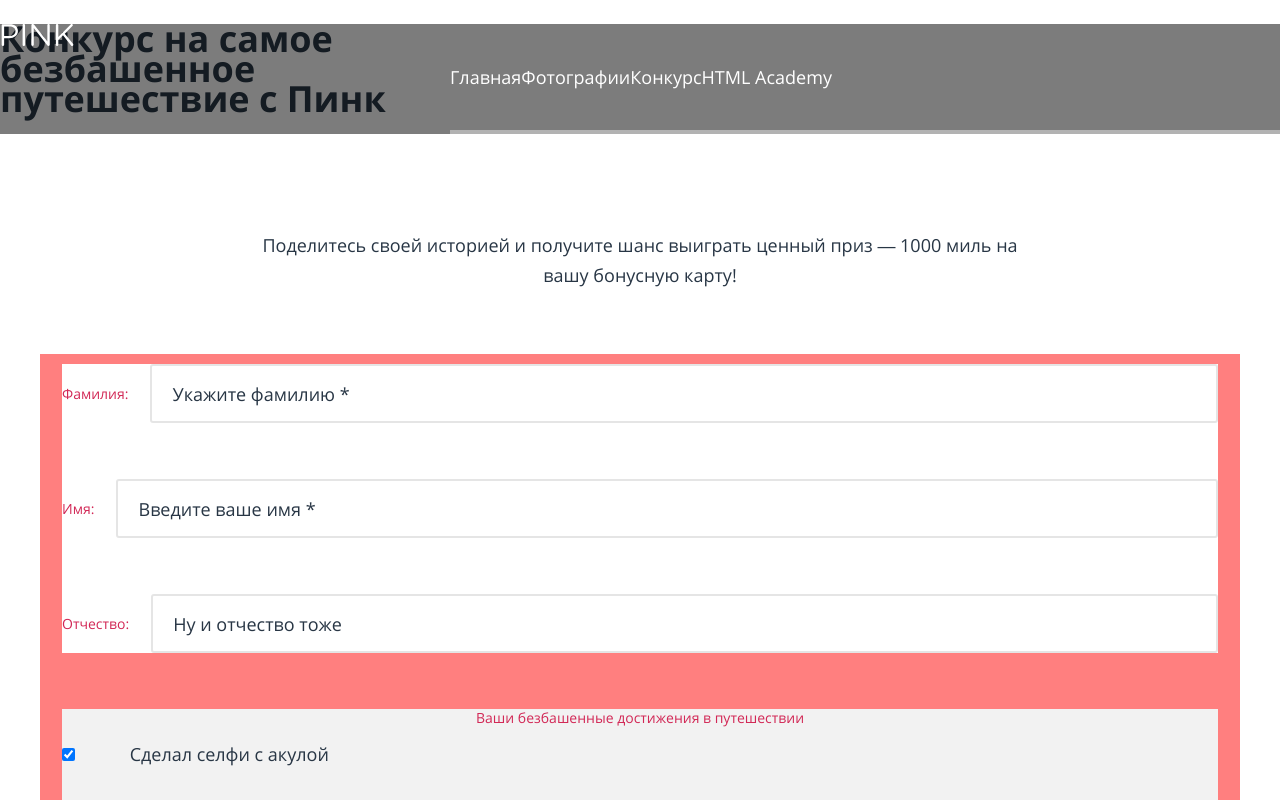
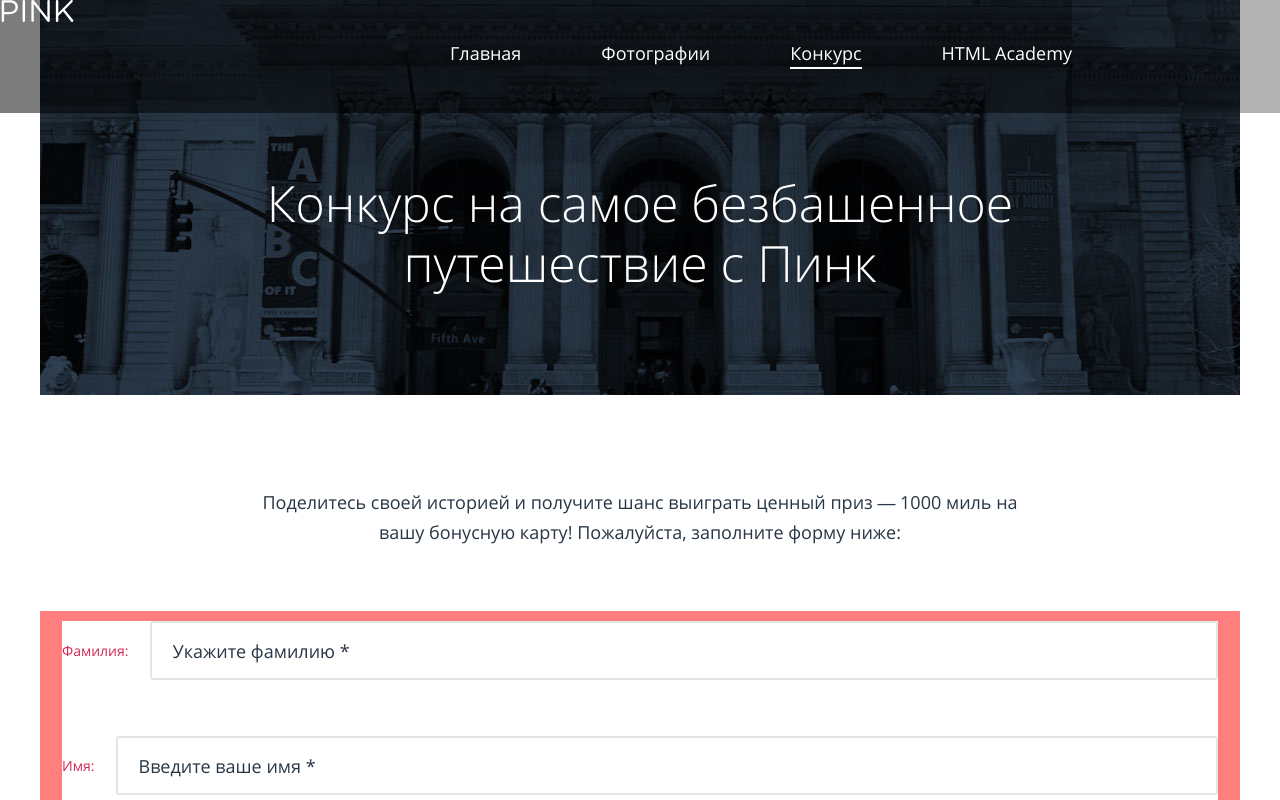
Before and after one commit to Somov-Eugene/982685-pink-17, a website: page source/form.html in a window 1280 px wide. Shown: the top 800 px of the page. Drawn offline with nearby package versions, Linux system fonts and the light colour scheme; files that its build step writes are made by us from their sources.

Commit message:
небольшие исправления в разметке

```diff
--- a/source/form.html
+++ b/source/form.html
@@ -13,31 +13,33 @@
       <a class="page-header__logo" href="index.html">
         <img class="page-header__logo-image" src="img/logo-pink-white-mobile.svg" width="75" height="22" alt="Логотип «Пинк»">
       </a>
-      <nav class="main-nav">
-        <button class="main-nav__toggle" type="button">Открыть меню</button>
-        <div class="main-nav__wrapper">
-          <ul class="main-nav__list site-list">
-            <li class="site-list__item">
+      <nav class="main-nav  main-nav--closed">
+        <button class="main-nav__toggle" type="button"><span class="visually-hidden">Открыть меню</span></button>
+        <ul class="main-nav__list">
+          <li class="main-nav__item">
             <a href="index.html">Главная</a>
           </li>
-            <li class="site-list__item">
+          <li class="main-nav__item">
             <a href="photo.html">Фотографии</a>
           </li>
-            <li class="site-list__item site-list__item--active">
+          <li class="main-nav__item  main-nav__item--active">
             <a>Конкурс</a>
           </li>
-            <li class="site-list__item">
+          <li class="main-nav__item">
             <a href="https://htmlacademy.ru">HTML Academy</a>
           </li>
         </ul>
-        </div>
       </nav>
     </header>
 
     <main class="page-main">
-      <h1 class="contest__title">Конкурс на самое<br> безбашенное<br> путешествие с Пинк</h1>
+      <header class="main-header">
+        <h1 class="main-header__title main-header__title--form">Конкурс на самое безбашенное путешествие с Пинк</h1>
+      </header>
 
-      <p class="contest__prize">Поделитесь своей историей и получите шанс выиграть ценный приз — 1000 миль на вашу бонусную карту!</p>
+      <p class="contest__prize">Поделитесь своей историей и получите шанс выиграть ценный приз — 1000 миль на вашу бонусную карту!
+        <span class="contest__fill-form">Пожалуйста, заполните форму ниже:</span>
+      </p>
 
       <form class="form" method="post" action="http://echo.htmlacademy.ru">
 
@@ -128,7 +130,7 @@
         <div class="form__fieldset  form__fieldset--emotions">
           <h2 class="form__title  form__title--emotions">Опишите свои эмоции</h2>
           <div class="form__textarea-fields  form__textarea-fields--emotions">
-            <textarea class="form__textarea" name="emotions" rows="8" cols="30" placeholder="Можно прям в красках, не стесняясь в выражениях"></textarea>
+            <textarea class="form__textarea" name="emotions" rows="8" cols="23" placeholder="Можно прям в красках, не стесняясь в выражениях"></textarea>
           </div>
         </div>
 
```
Lines whose indentation alone changed are shown as unchanged.
